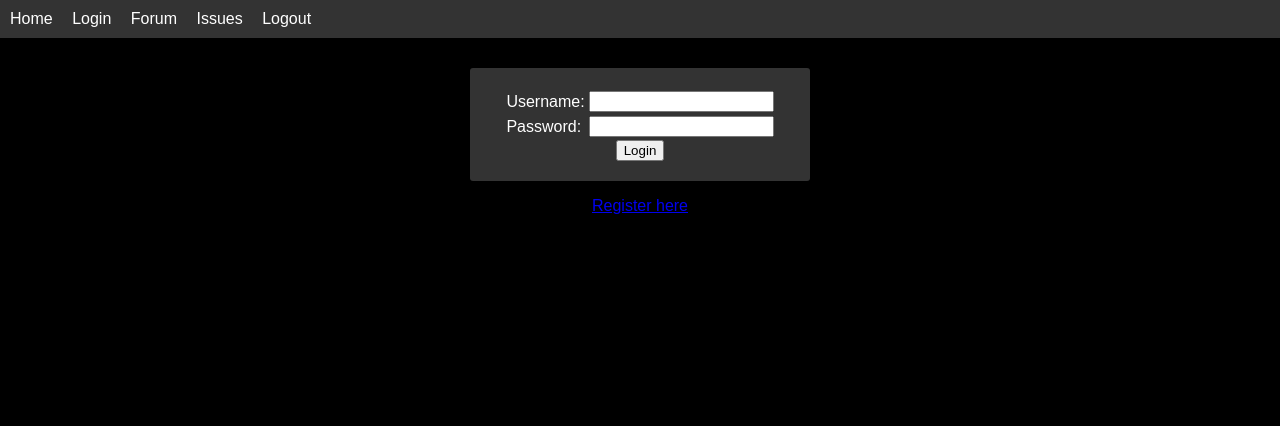
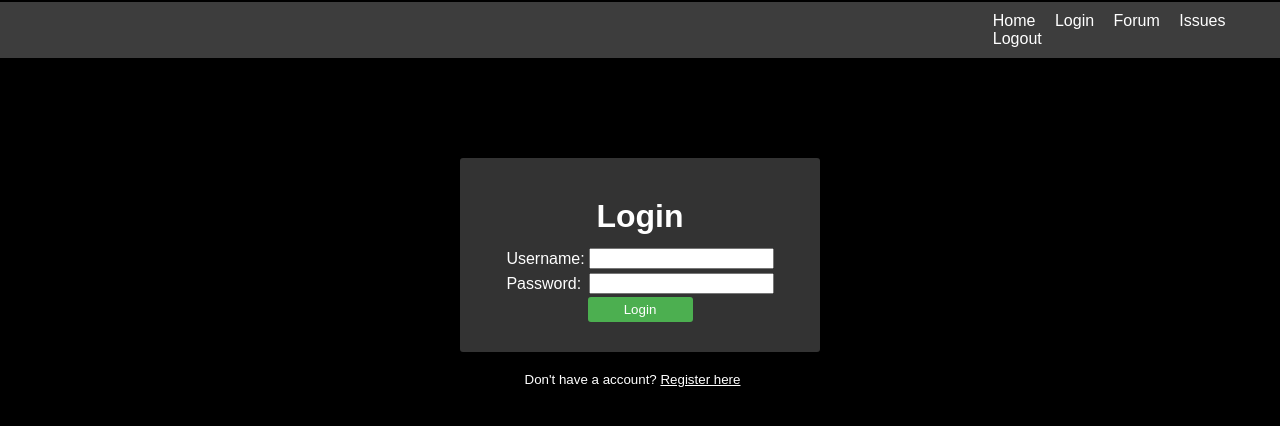
Before and after one commit to Z-e-r-0-n/Secure_Web_Application, a Flask app: page /login in a window 1280 px wide. Shown: the top 426 px of the page. Run offline with Flask 3, Linux system fonts and the light colour scheme.

Commit message:
frontend commit2

```diff
--- a/app/static/login.css
+++ b/app/static/login.css
@@ -1,12 +1,26 @@
 
 .login{
     width: 300px;
-    margin-top: 30px;
-    padding: 20px;
+    margin-top: 100px;
+    padding: 30px;
+    padding-top: 30px ;
     background-color: #333;
     border-radius: 3px;
+
 }
 
 .button_login{
+    width: 35%;
+    padding: 5px;
+    background-color: #4CAF50;
+    color: white;
+    border: none;
+    border-radius: 3px;
+    cursor: pointer;
+}
 
+h1{
+    color: white;
+    text-align: center;
+    margin: 10px;
 }
--- a/app/static/style.css
+++ b/app/static/style.css
@@ -1,14 +1,24 @@
 body {
     font-family: Arial, sans-serif;
-    margin: 0;
+    margin: 0px;
     padding: 0;
 }
-header nav {
-    background-color: #333;
+header{
+    margin-top: 2px;
+    margin-bottom: 30px;
+    background-color: #3d3d3d;
     padding: 10px;
 }
-header nav a {
+a {
     color: white;
     margin-right: 15px;
     text-decoration: none;
 }
+
+nav{
+    margin-left: 78%;
+}
+
+header nav a:hover {
+    padding:1px;
+}
--- a/app/templates/base.html
+++ b/app/templates/base.html
@@ -5,20 +5,17 @@
     <link rel="stylesheet" href="{{ url_for('static', filename='style.css') }}">
 </head>
 <body style="color: white;background-color: black;">
+
     <header>
         <nav>
             <a href="{{ url_for('main.home') }}">Home</a>
             {% if session.get('logged_in') %}
-                <a href="{{ url_for('main.profile') }}">Profile</a>
-                <a href="{{ url_for('main.forum') }}">Forum</a>
-                <a href="{{ url_for('main.issues') }}">Issues</a>
-                <a href="{{ url_for('main.logout') }}">Logout</a>
+                <a href="{{ url_for('main.profile') }}" class="header_profile">Profile</a>
             {% else %}
-                <a href="{{ url_for('main.login') }}">Login</a>
-
-                <a href="{{ url_for('main.forum') }}">Forum</a>
-                <a href="{{ url_for('main.issues') }}">Issues</a>
-                <a href="{{ url_for('main.logout') }}">Logout</a>
+                <a href="{{ url_for('main.login') }}" class="header_login">Login</a>
+                <a href="{{ url_for('main.forum') }}" class="header_forum">Forum</a>
+                <a href="{{ url_for('main.issues') }}" class="header_issues">Issues</a>
+                <a href="{{ url_for('main.logout') }}" class="header_logout">Logout</a>
             {% endif %}
         </nav>
     </header>
--- a/app/templates/login.html
+++ b/app/templates/login.html
@@ -4,7 +4,7 @@
 <link rel="stylesheet" href="{{ url_for('static', filename='login.css') }}">
 <center>
 <div class="login">
-
+    <h1>Login</h1>
     <form method="POST">
         <table>
         <tr>
@@ -16,12 +16,13 @@
             <td><input type="password" name="password" required></td>
         </tr>
         </table>
-        <button type="submit" class="buton_login">Login</button>
+        <button type="submit" class="button_login">Login</button>
     </form>
 
 </div>
 
-<p><a href="{{ url_for('main.register') }}">Register here</a></p>
+<br>
+<small>Don't have a account? <a href="{{ url_for('main.register') }}"><u>Register here</u></a></small>
 </center>
 
 {% endblock %}
```
